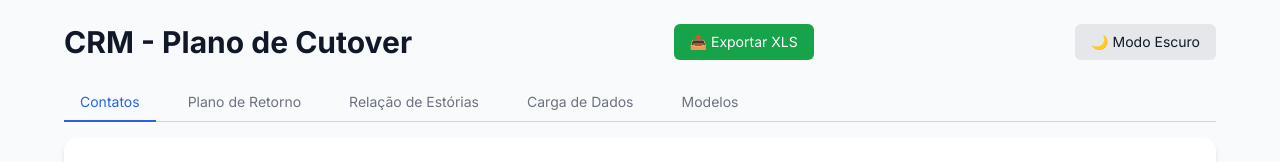
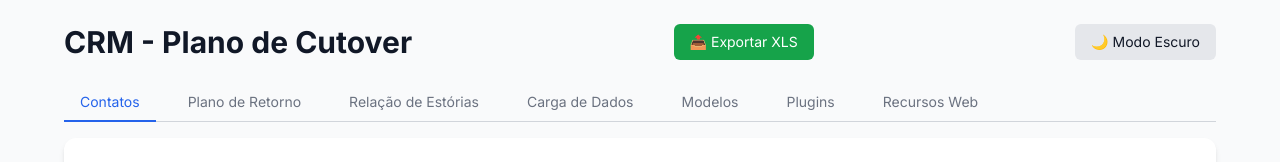
Before and after one commit to lucassverissimo-org/cutover-crm-turbo, a React (Vite) app: page / in a window 1280 px wide. Shown: the top 162 px of the page. Built offline with nearby package versions, Linux system fonts and the light colour scheme; no server answers; the database is empty.

Commit message:
plugins e recursos web

```diff
--- a/src/App.tsx
+++ b/src/App.tsx
@@ -7,13 +7,17 @@ import { exportAllDataToXLSX } from './utils/exportXLS'
 import RelacaoEstorias from './pages/RelacaoEstorias'
 import CargaDados from './pages/CargaDados'
 import Modelos from './pages/Modelos'
+import Plugins from './pages/Plugins'
+import RecursosWeb from './pages/RecursosWeb'
 
 const TABS = [
   'Contatos',
   'Plano de Retorno',
   'Relação de Estórias',
   'Carga de Dados',
-  'Modelos'
+  'Modelos',
+  'Plugins',
+  'Recursos Web'
 ]
 
 export default function App() {
@@ -61,6 +65,8 @@ export default function App() {
           {activeTab === 'Relação de Estórias' && <RelacaoEstorias />}
           {activeTab === 'Carga de Dados' && <CargaDados />}
           {activeTab === 'Modelos' && <Modelos />}
+          {activeTab === 'Plugins' && <Plugins />}
+          {activeTab === 'Recursos Web' && <RecursosWeb />}
         </div>
       </div>
       <ToastContainer position="top-right" autoClose={3000} />
--- /dev/null
+++ b/src/pages/Plugins.tsx
@@ -0,0 +1,32 @@
+import PaginaEntidade from '../components/compartilhado/PaginaEntidade'
+
+export default function Plugins() {
+  return (
+    <PaginaEntidade
+      nome_tabela="plugins"
+      rotulo_formulario="Plugins"
+      rotulo_grid="Lista"
+      campos={[
+        { nome: 'estoria', rotulo: 'Estória Relacionada', tipo: 'texto', obrigatorio: true },
+        { nome: 'nome_plugin', rotulo: 'Nome do Plugin', tipo: 'texto', obrigatorio: false },
+        { nome: 'mensagem_sdk', rotulo: 'Mensagem do SDK', tipo: 'texto', obrigatorio: false },
+        { nome: 'primary_entity', rotulo: 'Primary Entity', tipo: 'texto', obrigatorio: false },
+        { nome: 'status', rotulo: 'Status', tipo: 'texto', obrigatorio: false },
+        { nome: 'modo_execucao', rotulo: 'Modo de Execução', tipo: 'area', obrigatorio: false },
+      ]}
+    />
+  )
+}
+
+/*
+create table public.plugins (
+  id uuid primary key default gen_random_uuid(),
+  estoria text,
+  nome_plugin text,
+  mensagem_sdk text,
+  primary_entity text,
+  status text,
+  modo_execucao text,
+  created_at timestamptz default now()
+);
+*/
--- /dev/null
+++ b/src/pages/RecursosWeb.tsx
@@ -0,0 +1,28 @@
+import PaginaEntidade from '../components/compartilhado/PaginaEntidade'
+
+export default function RecursosWeb() {
+  return (
+    <PaginaEntidade
+      nome_tabela="recurso_web"
+      rotulo_formulario="Recursos web"
+      rotulo_grid="Lista"
+      campos={[
+        { nome: 'estoria', rotulo: 'Estória Relacionada', tipo: 'texto', obrigatorio: true },
+        { nome: 'nome_recurso', rotulo: 'Nome do Recurso Web', tipo: 'texto', obrigatorio: false },
+        { nome: 'tipo', rotulo: 'Tipo', tipo: 'texto', obrigatorio: false },
+        { nome: 'observacoes', rotulo: 'Observações', tipo: 'area', obrigatorio: false },
+      ]}
+    />
+  )
+}
+
+/*
+create table public.recurso_web (
+  id uuid primary key default gen_random_uuid(),
+  estoria text,
+  nome_recurso text,
+  tipo text,
+  observacoes text,
+  created_at timestamptz default now()
+);
+*/
--- a/src/utils/exportXLS.ts
+++ b/src/utils/exportXLS.ts
@@ -4,7 +4,7 @@ import { saveAs } from 'file-saver'
 
 export async function exportAllDataToXLSX() {
   const workbook = XLSX.utils.book_new()
-  const tables = ['contatos', 'plano_retorno', 'relacao_estorias', 'carga_dados', 'modelos']
+  const tables = ['contatos', 'plano_retorno', 'relacao_estorias', 'carga_dados', 'modelos', 'plugins', 'recursos_web']
 
   if (supabase == null){
     return;
```
